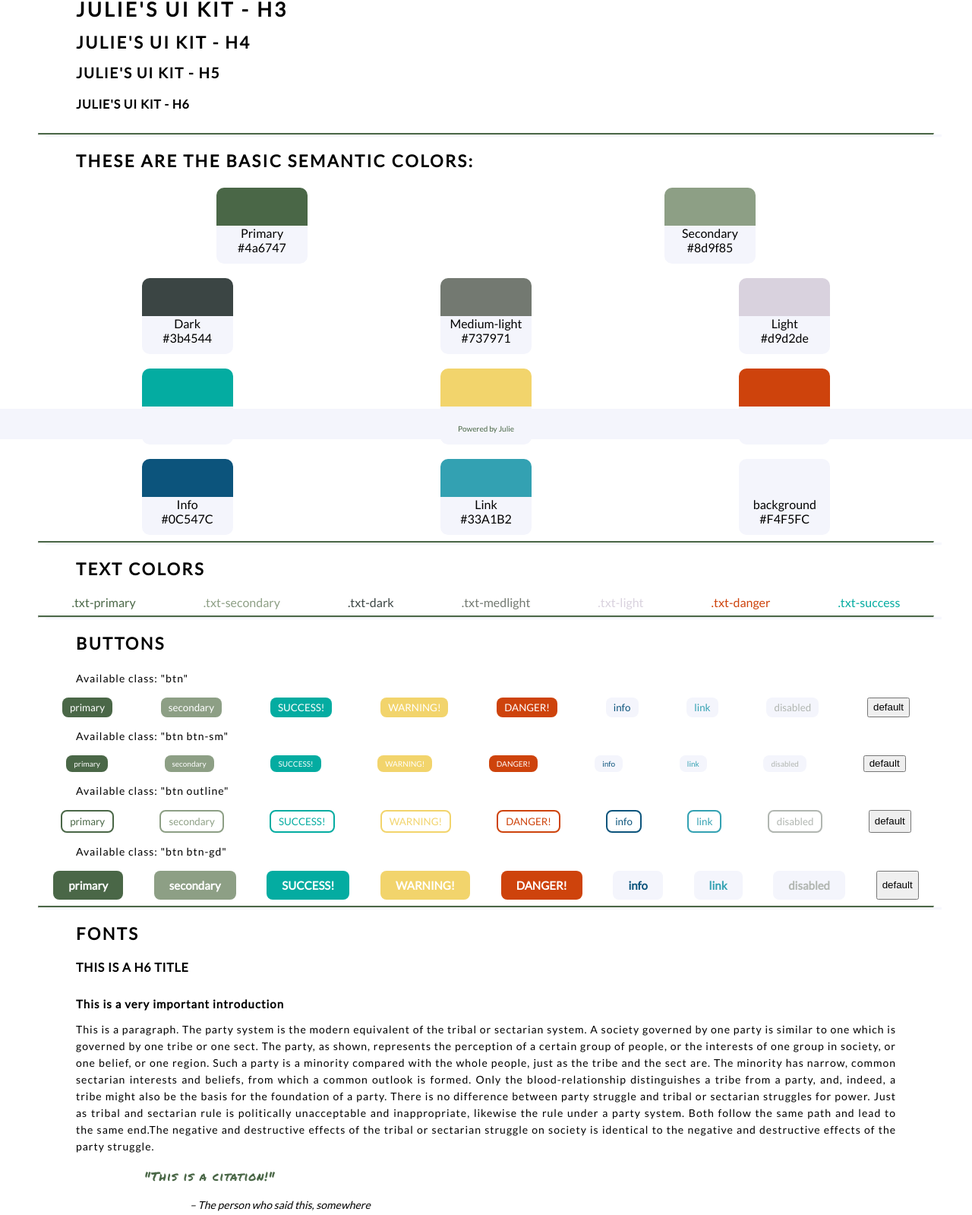
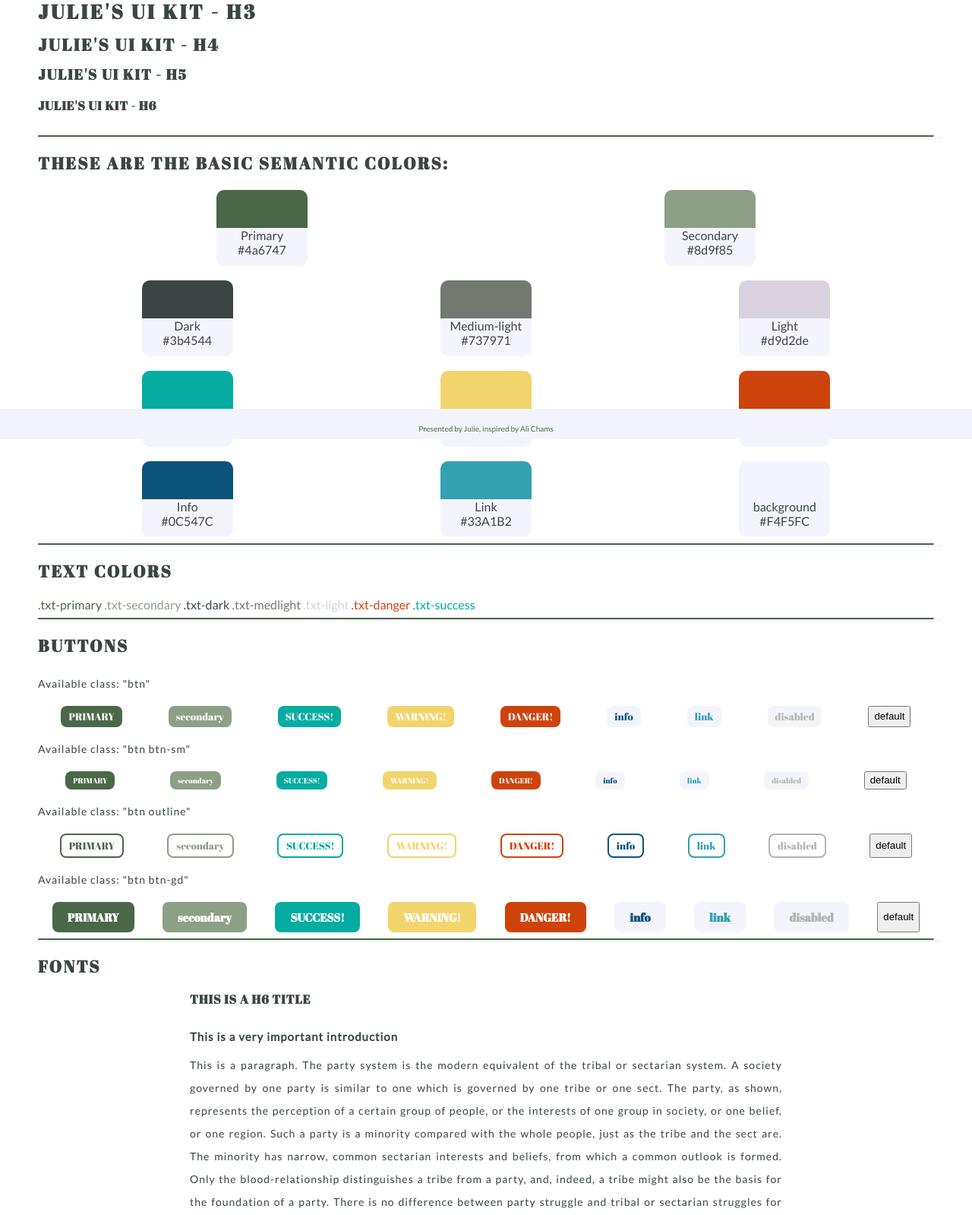
Before and after one commit to julienemo/thp-31-ux, a plain HTML site: page index.html in a window 1280 px wide. Shown: the part 222-1821 px from the top of the page at 76% size. Drawn offline with Linux system fonts and the light colour scheme.

Commit message:
created content div

```diff
--- a/index.html
+++ b/index.html
@@ -3,10 +3,10 @@
   <head>
     <title>Julie's UI kit</title>
     <link href="style.css" rel="stylesheet">
+    <!--content font-->
+    <link href='http://fonts.googleapis.com/css?family=Lato&subset=latin,latin-ext' rel='stylesheet' type='text/css'>
     <!--title font-->
-    <link href='http://fonts.googleapis.com/css?family=Lato&subset=latin,latin-ext' rel='stylesheet' type='text/css'>
-    <!--quotation font-->
-    <link href="https://fonts.googleapis.com/css?family=Amatic+SC|Permanent+Marker" rel="stylesheet">
+    <link href="https://fonts.googleapis.com/css?family=Abril+Fatface|Pacifico|Roboto" rel="stylesheet">
     <!--icon link-->
     <link rel="stylesheet" href="https://use.fontawesome.com/releases/v5.8.2/css/all.css" integrity="sha384-oS3vJWv+0UjzBfQzYUhtDYW+Pj2yciDJxpsK1OYPAYjqT085Qq/1cq5FLXAZQ7Ay" crossorigin="anonymous">
   </head>
@@ -19,12 +19,12 @@
         <div class="nav-row">
           <div class="nav-list">
             <div class="nav-link"><a href="#">Home</a></div>
-            <div class="nav-link"><a href="#">Profile</a></div>
             <div class="nav-link"><a href="#">Contact</a></div>
           </div>
           <div class="nav-list">
             <div class="nav-link"><a href="#">Sign In</a></div>
             <div class="nav-link"><a href="#">Sign Up</a></div>
+            <div class="nav-link"><a href="#">Profile</a></div>
             <div class="nav-link"><a href="#">Sign Out</a> </div>
           </div>
         </div>
@@ -105,7 +105,7 @@
     <hr>
     <h4>text colors</h4>
     <div>
-      <div class="horizontal-container flex-box flex-wrap">
+      <dclass="horizontal-container flex-box flex-wrap">
         <span class="horizontal-element txt-primary">.txt-primary</span>
         <span class="horizontal-element txt-secondary">.txt-secondary</span>
         <span class="horizontal-element txt-dark">.txt-dark</span>
@@ -113,7 +113,7 @@
         <span class="horizontal-element txt-light">.txt-light</span>
         <span class="horizontal-element txt-danger">.txt-danger</span>
         <span class="horizontal-element txt-success">.txt-success</span>
-      </div>
+      </h6>
     </div>
 
     <hr>
@@ -178,7 +178,7 @@
 
     <hr>
     <h4>fonts</h4>
-    <div>
+    <div class="content">
       <h6>This is a h6 title</h6>
       <lead>This is a very important introduction</lead>
       <p>This is a paragraph. The party system is the modern equivalent of the tribal or sectarian system. A society governed by one party is similar to one which is governed by one tribe or one sect. The party, as shown,
@@ -226,10 +226,10 @@
     <h4>card</h4>
     <div class="flex-box flex-wrap flex-around">
       <div>
-        <p>Card with image and button</p>
         <div class="card-group">
+          <p>Card with image and button</p>
           <div class="list-item active-item first-item">Card title: aka active list item and first-item</div>
-          <img class="card-title-image" src="bg.jpg" alt="card-title-image"/>
+          <img class="card-title-image" src="demo.jpeg" alt="card-title-image"/>
           <div class="list-item">Card item: aka normal list item</div>
           <div class="list-item warning-item">Warning: aka warning list item</div>
           <div class="list-item last-item" style="display:flex; justify-content:center;">
@@ -238,9 +238,9 @@
         </div>
       </div>
       <div>
-        <p>Card with image and paragraph</p>
         <div class="card-group">
-          <img class="card-title-image first-item" src="bg.jpg" alt="card-title-image"/>
+          <p>Card with image and paragraph</p>
+          <img class="card-title-image first-item" src="demo.jpeg" alt="card-title-image"/>
           <div class="list-item last-item">This is a paragraph. The party system is the modern equivalent of the tribal or sectarian system. A society governed by one party is similar to one which is governed by one tribe or one sect. The party, as shown,
             represents the perception of a certain group of people, or the interests of one group in society, or one belief, or one region.
           </div>
@@ -274,7 +274,7 @@
     </div>
     </div>
     <footer>
-      <div class="footer-signiture">Powered by Julie</div>
+      <div class="footer-signiture">Presented by Julie, inspired by Ali Chams</div>
     </footer>
   </body>
 </html>
--- a/style.css
+++ b/style.css
@@ -8,6 +8,7 @@ body
 {
  font-family: lato;
  margin:0;
+ color:#3b4544;
 }
 
 .body
@@ -40,6 +41,7 @@ nav
   display: flex;
   flex-direction: row;
   background-color: #F4F5FC;
+  font-family:'Abril Fatface', cursive;
 }
 
 label
@@ -49,7 +51,7 @@ label
   text-align: justify;
   letter-spacing: 1px;
   line-height: 22px;
-  color: #737971;
+  color: inherit;
 }
 
 a
@@ -94,6 +96,24 @@ nav a:hover
   padding: 20px;
 }
 
+.dropdown {
+  display: inline-block;
+}
+
+.dropdown-content
+{
+  display: none;
+  position: absolute;
+  min-width: 160px;
+  box-shadow: 0px 8px 16px 0px rgba(0,0,0,0.2);
+  padding: 12px 16px;
+  z-index: 1;
+}
+
+.dropdown:hover .dropdown-content {
+  display: block;
+}
+
 
 .footer-signiture
 {
@@ -109,7 +129,7 @@ nav a:hover
   border:none;
   padding: 5px 10px;
   border-radius: 8px;
-  font-family: lato;
+  font-family: 'Abril Fatface', cursive;
   width:fit-content;
   align-self: center;
 }
@@ -136,6 +156,7 @@ nav a:hover
 .btn-primary
 {
   background-color: #4a6747;
+  text-transform: uppercase;
 }
 
 .txt-primary
@@ -148,6 +169,7 @@ nav a:hover
   color: #4a6747;
   border: 2px solid;
   background-color: transparent;
+  text-transform: uppercase;
 }
 
 .btn-secondary
@@ -170,6 +192,8 @@ nav a:hover
 .btn-success
 {
   background-color: #04ACA1;
+  text-transform: uppercase;
+
 }
 
 .outline-success
@@ -177,6 +201,8 @@ nav a:hover
   color:#04ACA1;
   border: 2px solid;
   background-color: transparent;
+  text-transform: uppercase;
+
 }
 
 .txt-success
@@ -187,7 +213,6 @@ nav a:hover
 {
   background-color: #f2d46c;
   text-transform: uppercase;
-
 }
 
 .outline-warning
@@ -196,7 +221,6 @@ nav a:hover
   border: 2px solid;
   background-color: transparent;
   text-transform: uppercase;
-
 }
 
 .btn-danger
@@ -264,6 +288,7 @@ nav a:hover
   height:50px;
   border-radius: 10px 10px 0 0;
 }
+
 .label
 {
   width:120px;
@@ -303,73 +328,60 @@ h1
 {
   font-size: 40px;
   font-weight:bold;
-  font-family: lato;
+  font-family: 'Abril Fatface', cursive;
   text-transform: uppercase;
   letter-spacing: 4.8px;
   line-height: 50px;
-  padding:0 50px;
-
-
 }
 
 h2
 {
   font-size: 30px;
   font-weight:bold;
-  font-family: lato;
+  font-family: 'Abril Fatface', cursive;
   text-transform: uppercase;
   letter-spacing: 4px;
   line-height: 30px;
-  padding:0 50px;
-
 }
 
 h3
 {
   font-size: 26px;
   font-weight:bold;
-  font-family: lato;
+  font-family: 'Abril Fatface', cursive;
   text-transform: uppercase;
   letter-spacing: 3.2px;
   line-height: 20px;
-  padding:0 50px;
-
 }
 
 h4
 {
   font-size: 22px;
   font-weight:bold;
-  font-family: lato;
+  font-family: 'Abril Fatface', cursive;
   text-transform: uppercase;
   letter-spacing: 2.4px;
   line-height: 10px;
-  padding:0 50px;
-
 }
 
 h5
 {
   font-size: 19px;
   font-weight:bold;
-  font-family: lato;
+  font-family: 'Abril Fatface', cursive;
   text-transform: uppercase;
   letter-spacing: 1.6px;
   line-height: 5px;
-  padding:0 50px;
-
 }
 
 h6
 {
   font-size: 16px;
   font-weight:bold;
-  font-family: lato;
+  font-family: 'Abril Fatface', cursive;
   text-transform: uppercase;
   letter-spacing: 0.8px;
   line-height: 3px;
-  padding:0 50px;
-
 }
 
 p
@@ -378,17 +390,16 @@ p
   font-family: lato;
   text-align: justify;
   letter-spacing: 1px;
-  line-height: 22px;
-  padding:0 50px;
+  line-height: 30px;
 }
 
 .quote
 {
   font-size:16px;
-  font-family: 'Permanent Marker', cursive;
+  font-family: 'Abril Fatface', cursive;
   letter-spacing: 1px;
   color:#4a6747;
-  padding:0 100px;
+  padding:0 50px;
 
 }
 
@@ -397,8 +408,6 @@ cite
   font-size:14px;
   font-family: lato;
   font-style: italic;
-  padding:0 200px;
-
 }
 
 lead
@@ -407,8 +416,13 @@ lead
   font-family: lato;
   font-weight: bold;
   letter-spacing: 1px;
-  padding:0 50px;
 }
+
+.content
+{
+  padding: 0 200px;
+}
+
 
 .list-group, .card-group
 {
```
Also changed, not shown: demo.jpeg (added), 1 other file.
